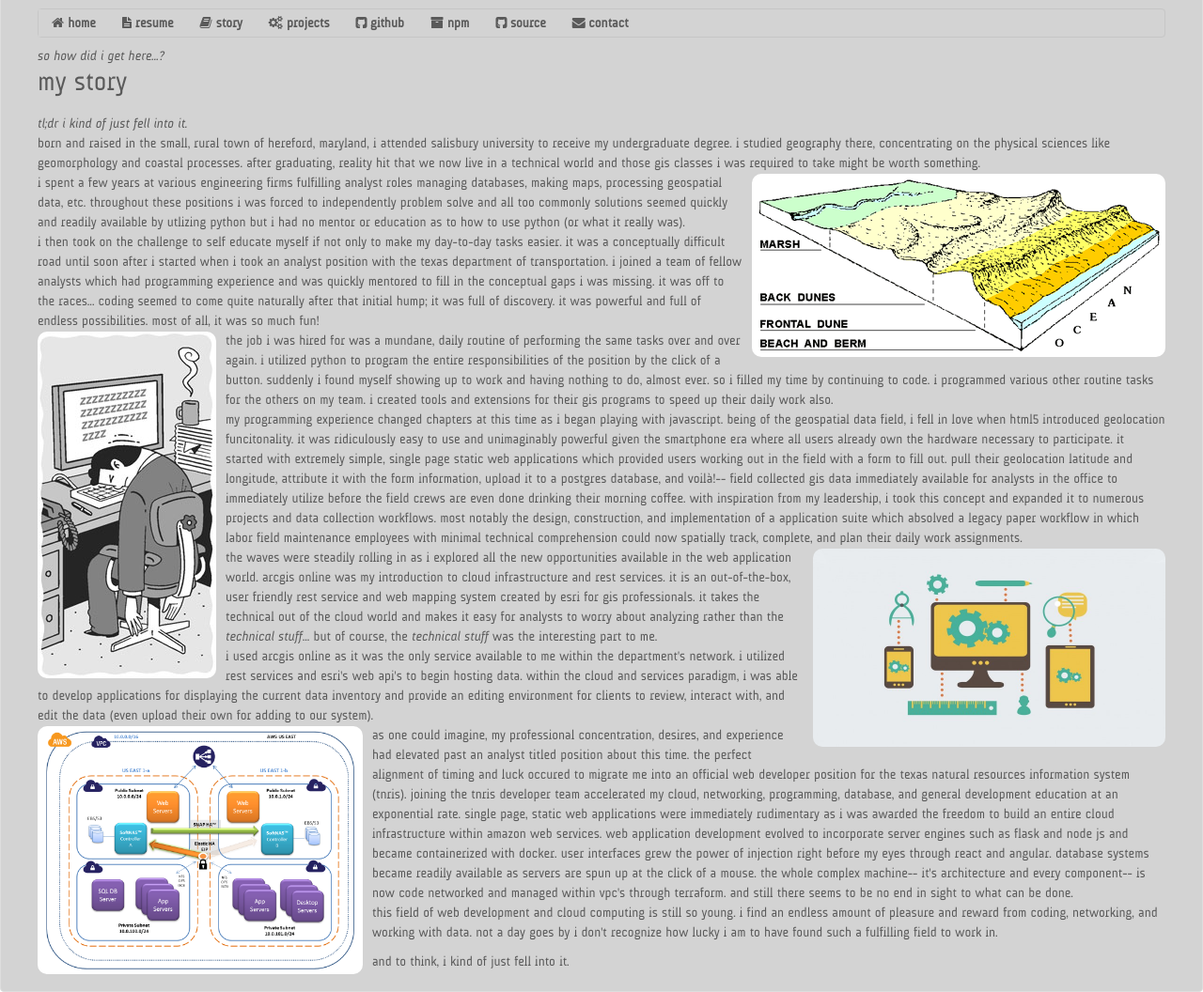
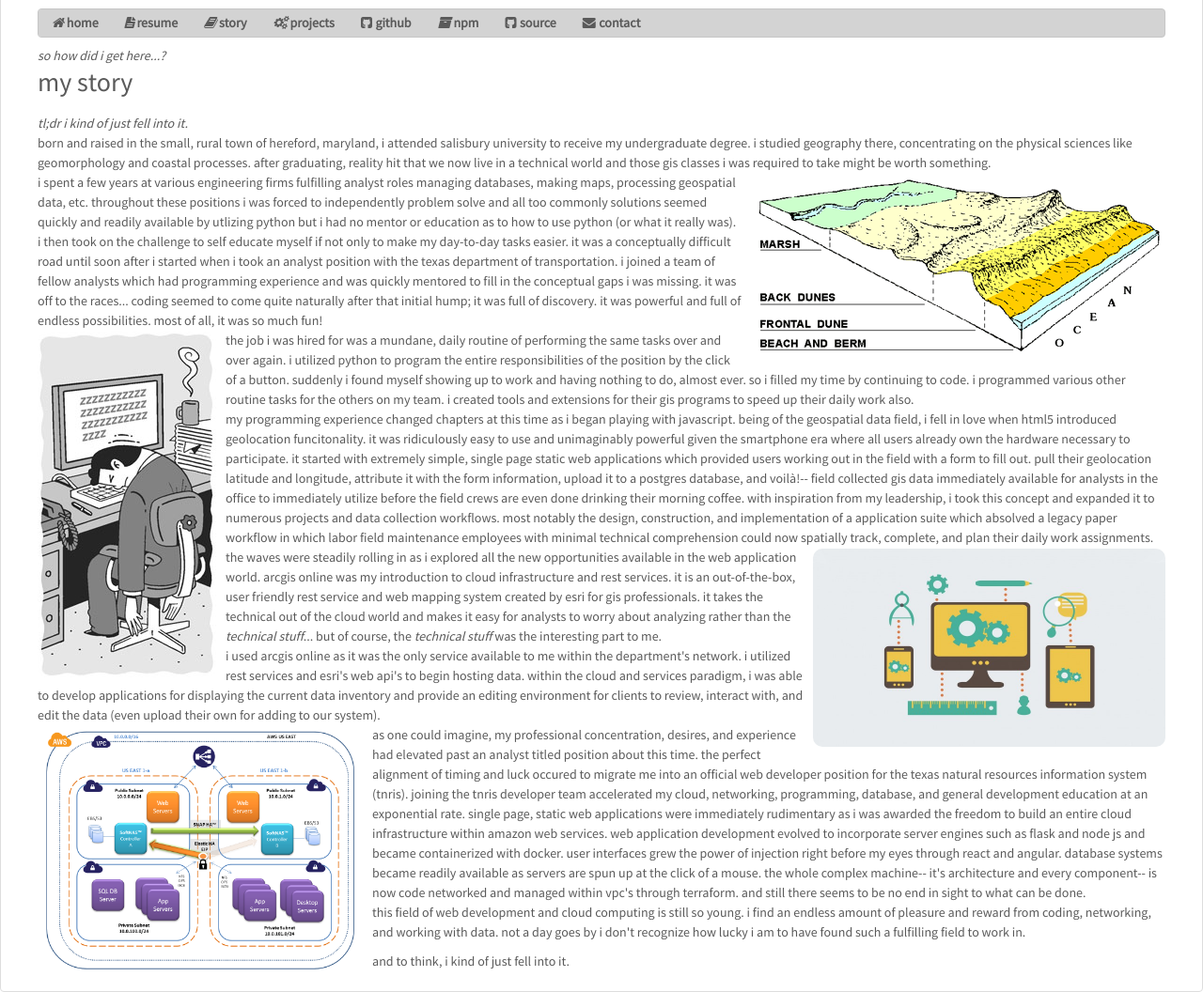
Before and after one commit to adambreznicky/adambreznicky.github.io, a Flask app: page /story.html in a window 1280 px wide. Shown: the part 322-1378 px from the top of the page at 94% size. Run offline with Flask 2, Linux system fonts and the light colour scheme; some libraries are stand-ins or nearby versions.

Commit message:
more cog text. css.

```diff
--- a/project/static/app.css
+++ b/project/static/app.css
@@ -1,4 +1,4 @@
-@font-face {
+/*@font-face {
   font-family: AUdimat-Regular;
   src: url("./font/AUdimat-Regular.otf") format("opentype");
 }
@@ -7,17 +7,18 @@
     font-family: AUdimat-Bold;
     font-weight: bold;
     src: url("./font/AUdimat-Bold.otf") format("opentype");
-}
+}*/
 
-@font-face {
+/*@font-face {
     font-family: AUdimat-Italic;
     font-weight: italic;
     src: url("./font/AUdimat-Italic.otf") format("opentype");
-}
+}*/
 
 body, h1, h2, h3, h4, h6 {
-  font-family: AUdimat-Regular !important;
+  font-family: source-sans-pro,Helvetica,Arial,Geneva,sans-serif !important;
   text-transform: lowercase !important;
+  background: white !important;
 }
 
 h4>ul>li {
@@ -46,8 +47,8 @@ h4>ul>li {
   border-top: 0 !important;
 }
 
-i.italic {
-  font-family: AUdimat-Italic !important;
+i {
+  font-style: italic !important;
 }
 
 img {
```
Also changed, not shown: project/pages/cog_machine.md (+19 -2 lines), project/templates/page.html (+7 -3 lines).
